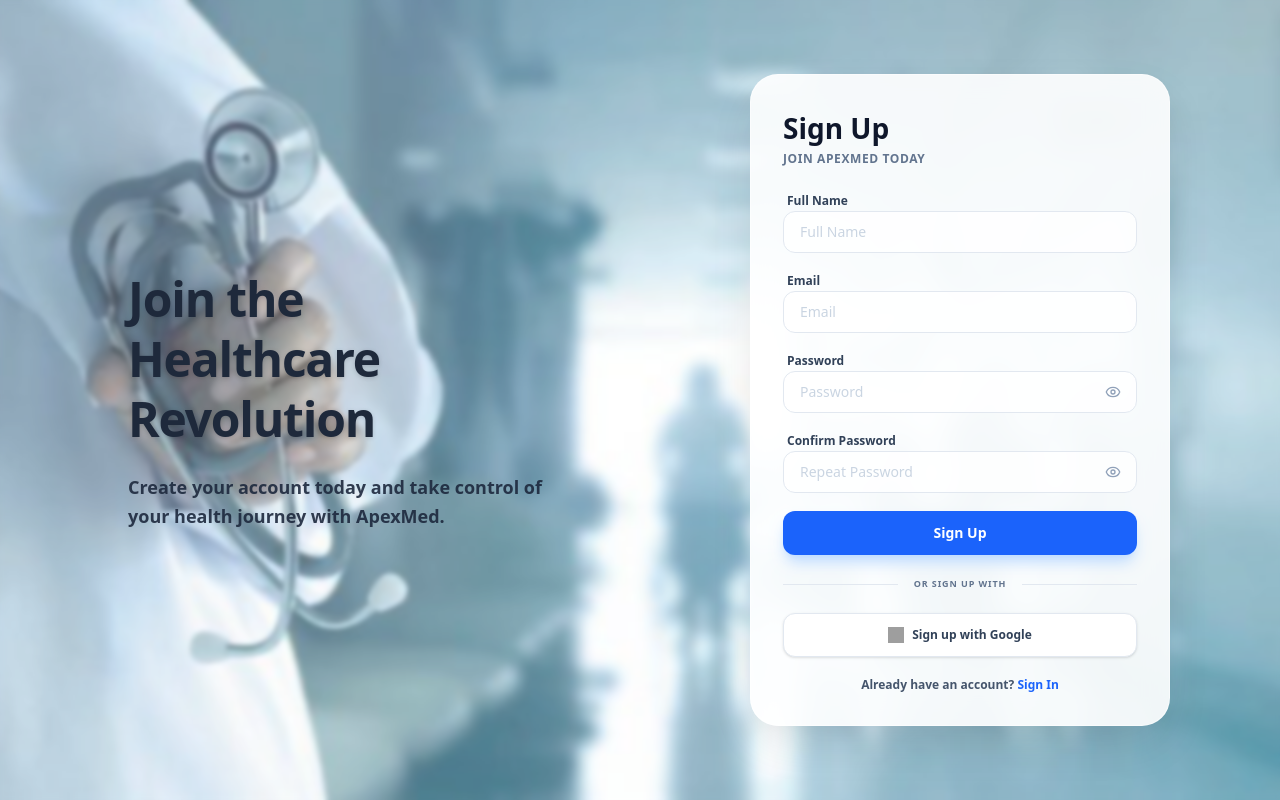
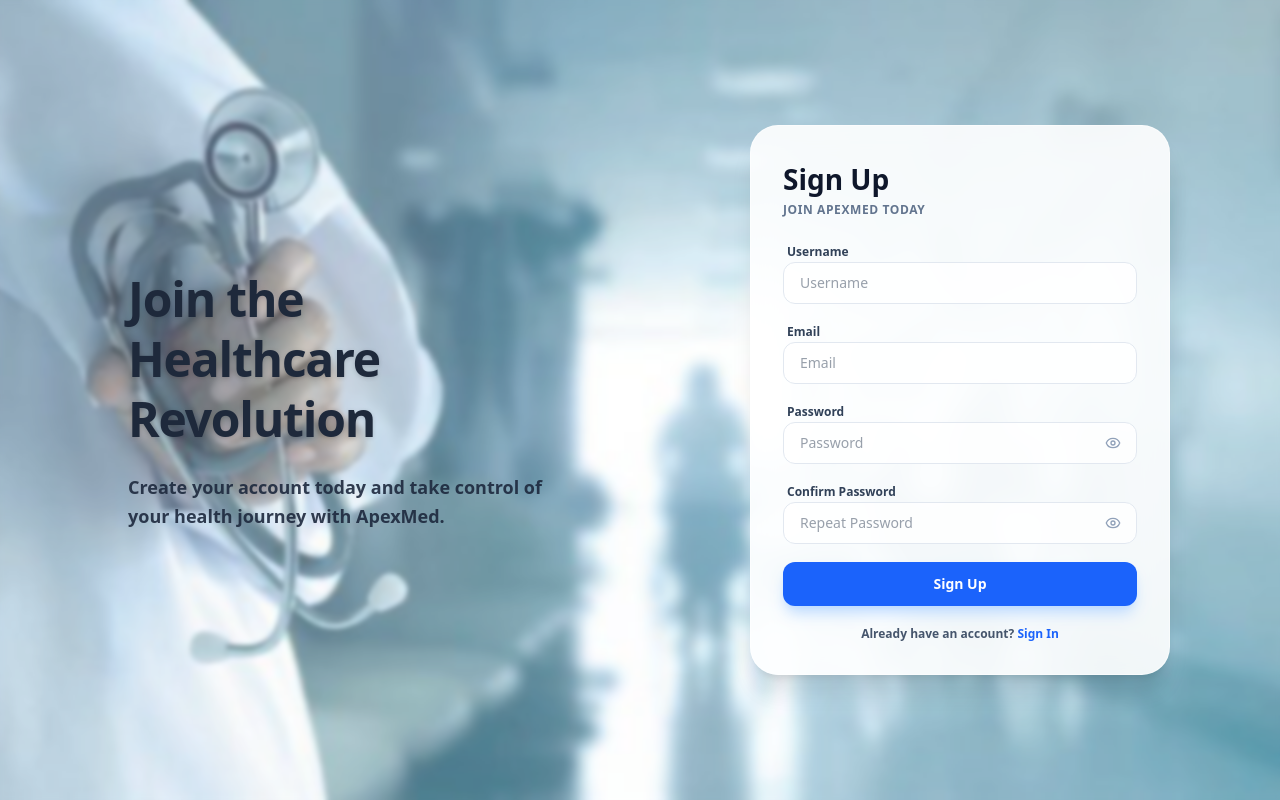
Before and after one commit to angelapradhan/apexmed-project, a React (Vite) app in the folder frontend/: page /register in a window 1280 px wide. Built offline with nearby package versions, Linux system fonts and the light colour scheme; grey boxes are pictures that could not be loaded.

Commit message:
register page modified

```diff
--- a/frontend/src/pages/Register.jsx
+++ b/frontend/src/pages/Register.jsx
@@ -2,11 +2,45 @@ import React, { useState } from 'react';
 import { useNavigate } from 'react-router-dom';
 import { Eye, EyeOff } from 'lucide-react';
 import backgroundImage from '../assets/background.png';
+import { createUserApi } from "../services/api"; // Updated path
+import { toast } from "react-hot-toast";
 
 const Register = () => {
   const navigate = useNavigate();
   const [showPassword, setShowPassword] = useState(false);
   const [showConfirmPassword, setShowConfirmPassword] = useState(false);
+
+  // States for input fields
+  const [username, setUsername] = useState('');
+  const [email, setEmail] = useState('');
+  const [password, setPassword] = useState('');
+  const [confirmPassword, setConfirmPassword] = useState('');
+
+  const handleRegister = async (e) => {
+    e.preventDefault();
+
+    // Basic Validation
+    if (password !== confirmPassword) {
+      toast.error("Passwords do not match!");
+      return;
+    }
+
+    const data = { username, email, password };
+
+    try {
+      const res = await createUserApi(data);
+      if (res.data.success) {
+        toast.success(res.data.message);
+        navigate('/login');
+      } else {
+        toast.error(res.data.message);
+      }
+    } catch (error) {
+      console.error(error);
+      const errorMsg = error.response?.data?.message || "Registration failed!";
+      toast.error(errorMsg);
+    }
+  };
 
   return (
     <div
@@ -15,7 +49,7 @@ const Register = () => {
     >
       <div className="absolute inset-0 bg-white/30 backdrop-blur-[2px]"></div>
 
-      {/* --- LEFT SIDE: Branding (Shifted Right) --- */}
+      {/* --- LEFT SIDE: Branding --- */}
       <div className="hidden md:flex md:w-1/2 items-center justify-start p-16 md:p-20 relative z-10">
         <div className="max-w-md md:ml-12">
           <h1 className="text-4xl md:text-5xl font-extrabold text-[#1e293b] leading-tight mb-6 drop-shadow-sm tracking-tight">
@@ -29,20 +63,23 @@ const Register = () => {
 
       {/* --- RIGHT SIDE --- */}
       <div className="flex-1 flex items-center justify-center p-4 relative z-10">
-        <div className="w-full max-w-105 bg-white/90 backdrop-blur-md rounded-[28px] p-8 shadow-[0_20px_50px_-12px_rgba(0,0,0,0.15)] border border-white/50">
+        <div className="w-full max-w-[420px] bg-white/90 backdrop-blur-md rounded-[28px] p-8 shadow-xl border border-white/50">
 
           <div className="mb-5 text-center md:text-left">
             <h2 className="text-[28px] font-bold text-slate-900 mb-0.5">Sign Up</h2>
             <p className="text-slate-500 text-xs font-bold uppercase tracking-wider">Join ApexMed Today</p>
           </div>
 
-          <form onSubmit={(e) => e.preventDefault()} className="space-y-3.5">
+          <form onSubmit={handleRegister} className="space-y-3.5">
             <div className="space-y-1">
-              <label className="text-[12px] font-bold text-slate-700 ml-1">Full Name</label>
+              <label className="text-[12px] font-bold text-slate-700 ml-1">Username</label>
               <input
                 type="text"
-                placeholder="Full Name"
-                className="w-full bg-white/80 border border-slate-200 rounded-xl py-2.5 px-4 text-sm focus:outline-none focus:ring-2 focus:ring-blue-500/10 focus:border-blue-500 transition-all text-slate-500 placeholder:text-slate-300"
+                placeholder="Username"
+                value={username}
+                onChange={(e) => setUsername(e.target.value)}
+                className="w-full bg-white/80 border border-slate-200 rounded-xl py-2.5 px-4 text-sm focus:border-blue-500 outline-none text-slate-700"
+                required
               />
             </div>
 
@@ -51,7 +88,10 @@ const Register = () => {
               <input
                 type="email"
                 placeholder="Email"
-                className="w-full bg-white/80 border border-slate-200 rounded-xl py-2.5 px-4 text-sm focus:outline-none focus:ring-2 focus:ring-blue-500/10 focus:border-blue-500 transition-all text-slate-500 placeholder:text-slate-300"
+                value={email}
+                onChange={(e) => setEmail(e.target.value)}
+                className="w-full bg-white/80 border border-slate-200 rounded-xl py-2.5 px-4 text-sm focus:border-blue-500 outline-none text-slate-700"
+                required
               />
             </div>
 
@@ -61,7 +101,10 @@ const Register = () => {
                 <input
                   type={showPassword ? "text" : "password"}
                   placeholder="Password"
-                  className="w-full bg-white/80 border border-slate-200 rounded-xl py-2.5 px-4 text-sm focus:outline-none focus:ring-2 focus:ring-blue-500/10 focus:border-blue-500 transition-all text-slate-500 placeholder:text-slate-300"
+                  value={password}
+                  onChange={(e) => setPassword(e.target.value)}
+                  className="w-full bg-white/80 border border-slate-200 rounded-xl py-2.5 px-4 text-sm focus:border-blue-500 outline-none text-slate-700"
+                  required
                 />
                 <button type="button" onClick={() => setShowPassword(!showPassword)} className="absolute right-4 top-1/2 -translate-y-1/2 text-slate-400">
                   {showPassword ? <EyeOff size={16} /> : <Eye size={16} />}
@@ -75,7 +118,10 @@ const Register = () => {
                 <input
                   type={showConfirmPassword ? "text" : "password"}
                   placeholder="Repeat Password"
-                  className="w-full bg-white/80 border border-slate-200 rounded-xl py-2.5 px-4 text-sm focus:outline-none focus:ring-2 focus:ring-blue-500/10 focus:border-blue-500 transition-all text-slate-500 placeholder:text-slate-300"
+                  value={confirmPassword}
+                  onChange={(e) => setConfirmPassword(e.target.value)}
+                  className="w-full bg-white/80 border border-slate-200 rounded-xl py-2.5 px-4 text-sm focus:border-blue-500 outline-none text-slate-700"
+                  required
                 />
                 <button type="button" onClick={() => setShowConfirmPassword(!showConfirmPassword)} className="absolute right-4 top-1/2 -translate-y-1/2 text-slate-400">
                   {showConfirmPassword ? <EyeOff size={16} /> : <Eye size={16} />}
@@ -83,20 +129,8 @@ const Register = () => {
               </div>
             </div>
 
-            <button className="w-full bg-[#1b63fb] text-white font-bold py-3 rounded-xl hover:bg-blue-700 transition-all shadow-lg shadow-blue-200 mt-1 text-sm active:scale-[0.99]">
+            <button type="submit" className="w-full bg-[#1b63fb] text-white font-bold py-3 rounded-xl hover:bg-blue-700 transition-all shadow-lg shadow-blue-200 mt-1 text-sm active:scale-[0.99]">
               Sign Up
-            </button>
-
-            <div className="relative flex items-center py-2">
-                <div className="grow border-t border-slate-200"></div>
-                <span className="shrink mx-4 text-slate-500 text-[9px] font-bold uppercase tracking-widest">Or sign up with</span>
-                <div className="grow border-t border-slate-200"></div>
-            </div>
-
-            {/* Single Google Button */}
-            <button className="w-full flex items-center justify-center gap-2 py-3 bg-white border border-slate-200 rounded-xl text-[12px] font-bold text-slate-700 hover:bg-slate-50 shadow-sm transition-colors">
-                <img src="https://www.svgrepo.com/show/355037/google.svg" className="h-4 w-4" alt="Google" />
-                Sign up with Google
             </button>
           </form>
 
```
